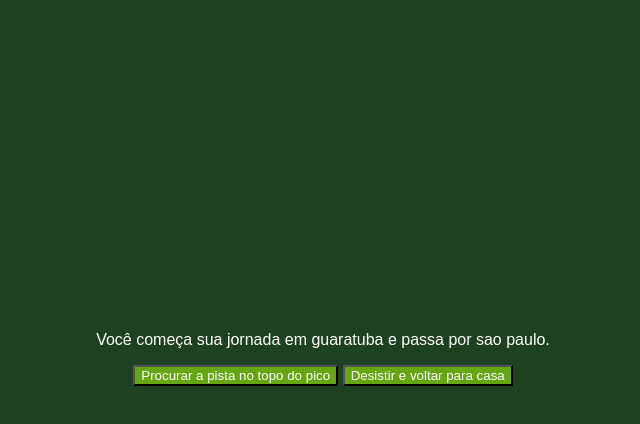
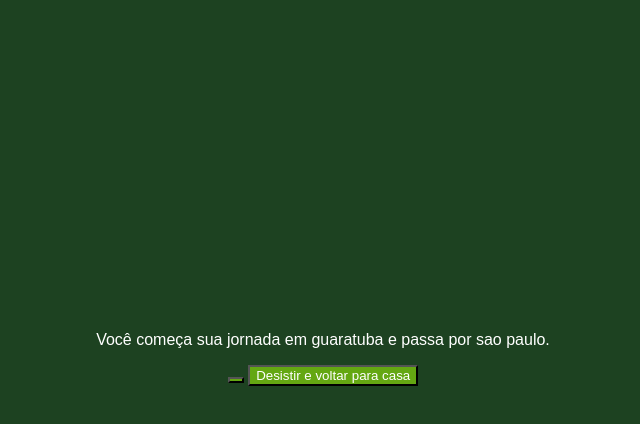
Before and after one commit to danixwv/criando_aventura, a plain HTML site: page index.html in a window 1280 px wide. Both pictures are taken after a click on the button "São Paulo". Shown: the whole page, without its empty margins (317-957 px from the left). Drawn offline with Linux system fonts and the light colour scheme; a web font is replaced by a local one.

Commit message:
Update index.html

```diff
--- a/index.html
+++ b/index.html
@@ -19,7 +19,7 @@
         </div>
         <div class="passo" id="passo-1">
             <p>Você começa sua jornada em guaratuba e passa por sao paulo.</p>
-            <button class="btn-proximo" data-proximo="3">Procurar a pista no topo do pico</button>
+            <button class="btn-proximo" data-proximo="3"></button>
             <button class="btn-proximo" data-proximo="4">Desistir e voltar para casa</button>
         </div>
         <div class="passo" id="passo-2">
```
